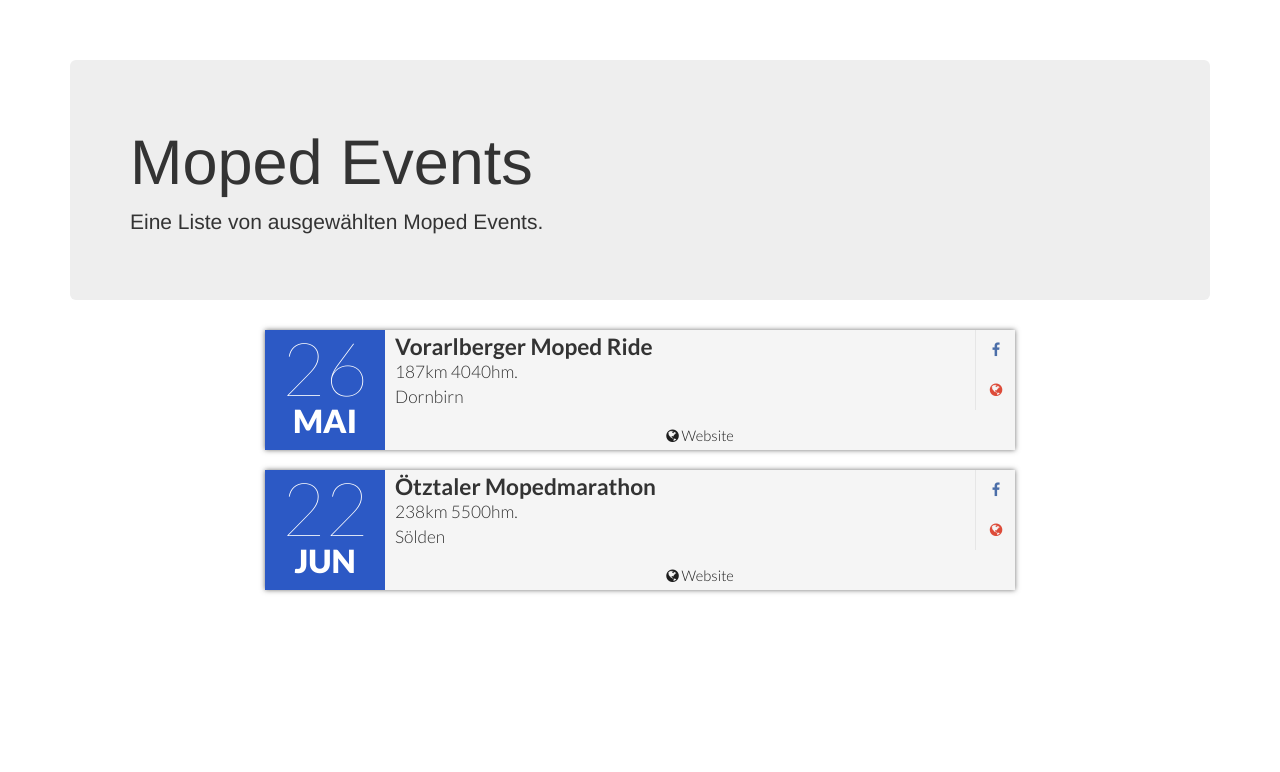
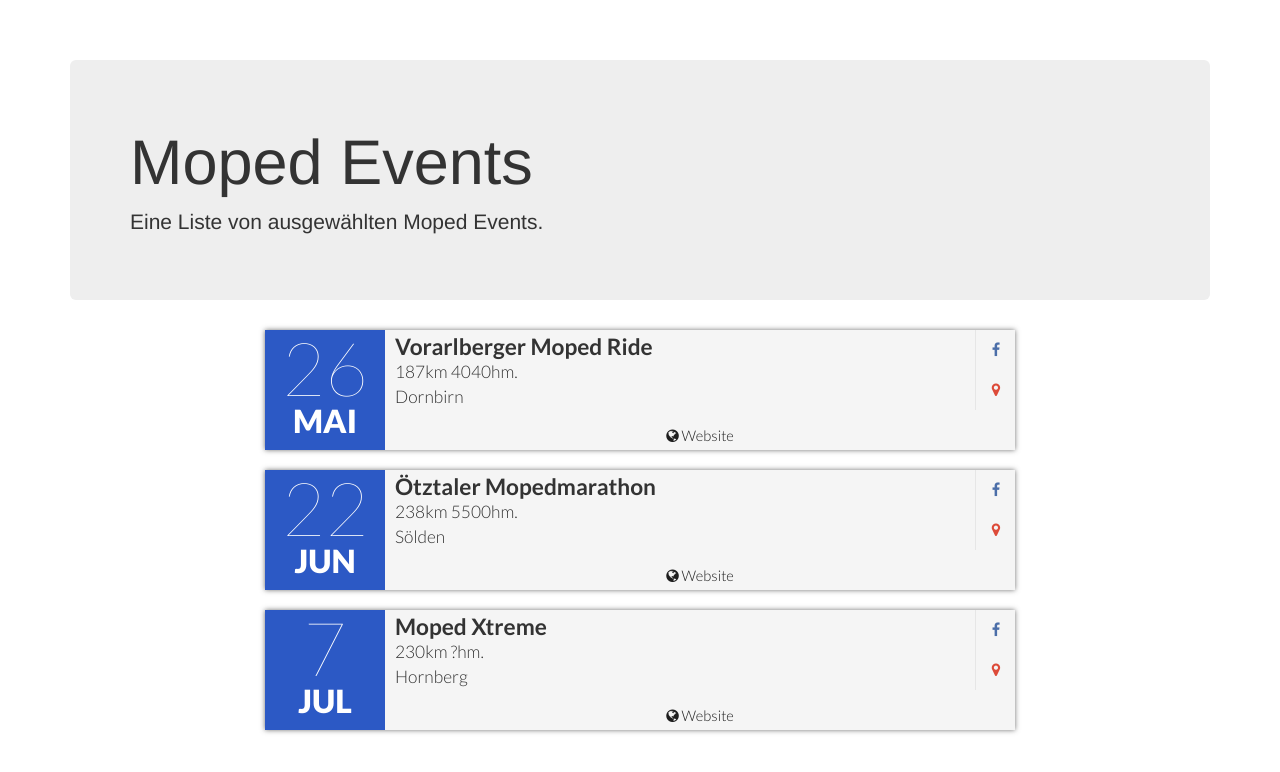
Before and after one commit to designer2k2/moped, a plain HTML site: page index.html in a window 1280 px wide. Drawn offline with nearby package versions, Linux system fonts and the light colour scheme.

Commit message:
Update index.html

```diff
--- a/index.html
+++ b/index.html
@@ -60,7 +60,7 @@
 						<div class="social">
 							<ul>
 								<li class="facebook" style="width:33%;"><a href="https://www.facebook.com/vmr.at/"><span class="fa fa-facebook"></span></a></li>
-								<li class="google-plus" style="width:33%;"><a href="https://goo.gl/maps/G5mVymdCsXS2"><span class="fa fa-globe"></span></a></li>
+								<li class="google-plus" style="width:33%;"><a href="https://goo.gl/maps/G5mVymdCsXS2"><span class="fa fa-map-marker"></span></a></li>
 							</ul>
 						</div>
 					</li>
@@ -78,7 +78,7 @@
 						<!-- <img alt="Logo" src="https://upload.wikimedia.org/wikipedia/commons/7/7d/Logo_%C3%96tztaler_Mopedmarathon.png" />-->
 						<div class="info">
 							<h2 class="title">Ötztaler Mopedmarathon</h2>
-							<p class="desc">238km 5500hm.<br>Sölden </p>
+							<p class="desc">238km 5500hm.<br>Sölden</p>
 							<ul>
 								<li style="width:50%;"><a href="http://mopedmarathon.at/"><span class="fa fa-globe"></span> Website</a></li>
 							</ul>
@@ -86,12 +86,36 @@
 						<div class="social">
 							<ul>
 								<li class="facebook" style="width:33%;"><a href="https://www.facebook.com/mopedmarathon/"><span class="fa fa-facebook"></span></a></li>
-								<li class="google-plus" style="width:33%;"><a href="https://goo.gl/maps/HLk4byo3wt32"><span class="fa fa-globe"></span></a></li>
+								<li class="google-plus" style="width:33%;"><a href="https://goo.gl/maps/HLk4byo3wt32"><span class="fa fa-map-marker"></span></a></li>
 							</ul>
 						</div>
 					</li>
                     			<li class="event-details disabled"></li>
 
+					<!--Moped Extreme -->
+					<li>
+						<time datetime="2018-07-07">
+							<span class="day">7</span>
+							<span class="month">Jul</span>
+							<span class="year">2018</span>
+							<span class="time">ALL DAY</span>
+						</time>
+						<!-- <img alt="Logo" src="https://upload.wikimedia.org/wikipedia/commons/7/7d/Logo_%C3%96tztaler_Mopedmarathon.png" />-->
+						<div class="info">
+							<h2 class="title">Moped Xtreme</h2>
+							<p class="desc">230km ?hm.<br>Hornberg</p>
+							<ul>
+								<li style="width:50%;"><a href="https://moped-helden.de/"><span class="fa fa-globe"></span> Website</a></li>
+							</ul>
+						</div>
+						<div class="social">
+							<ul>
+								<li class="facebook" style="width:33%;"><a href="https://www.facebook.com/events/370543410068779/"><span class="fa fa-facebook"></span></a></li>
+								<li class="google-plus" style="width:33%;"><a href="https://goo.gl/maps/txqQnEUhsD72"><span class="fa fa-map-marker"></span></a></li>
+							</ul>
+						</div>
+					</li>
+                    			<li class="event-details disabled"></li>
 
 				</ul>
 			</div>
```
